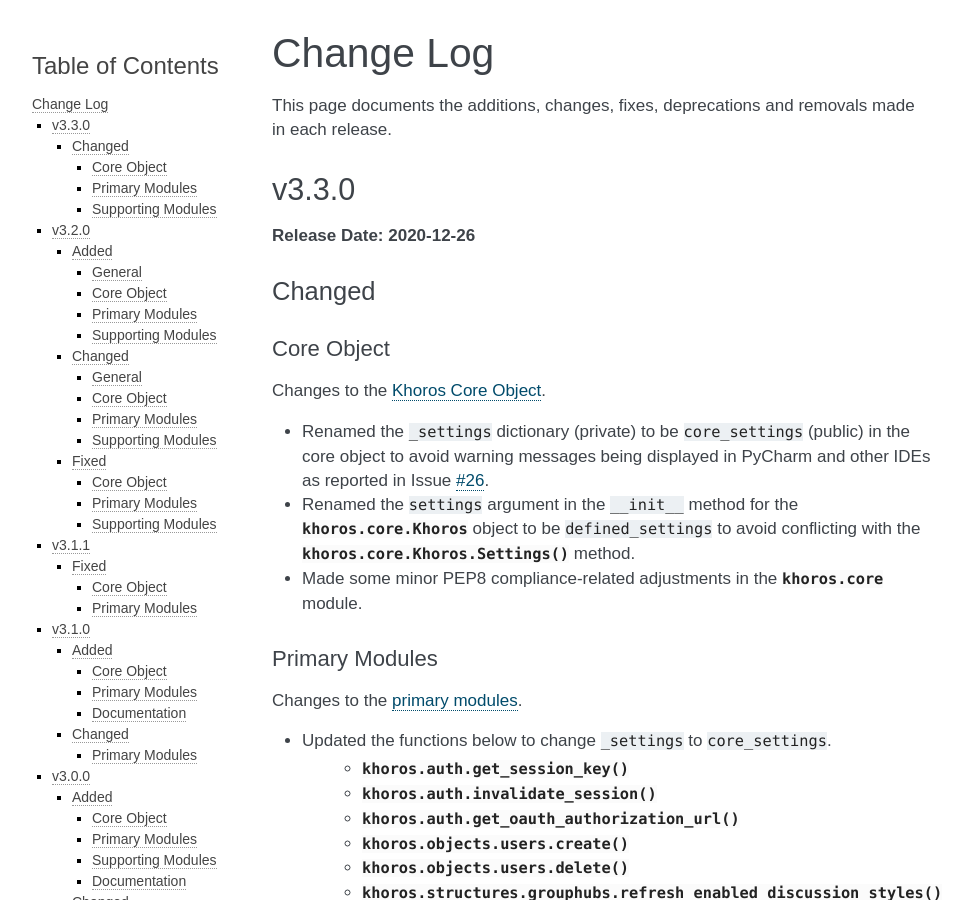
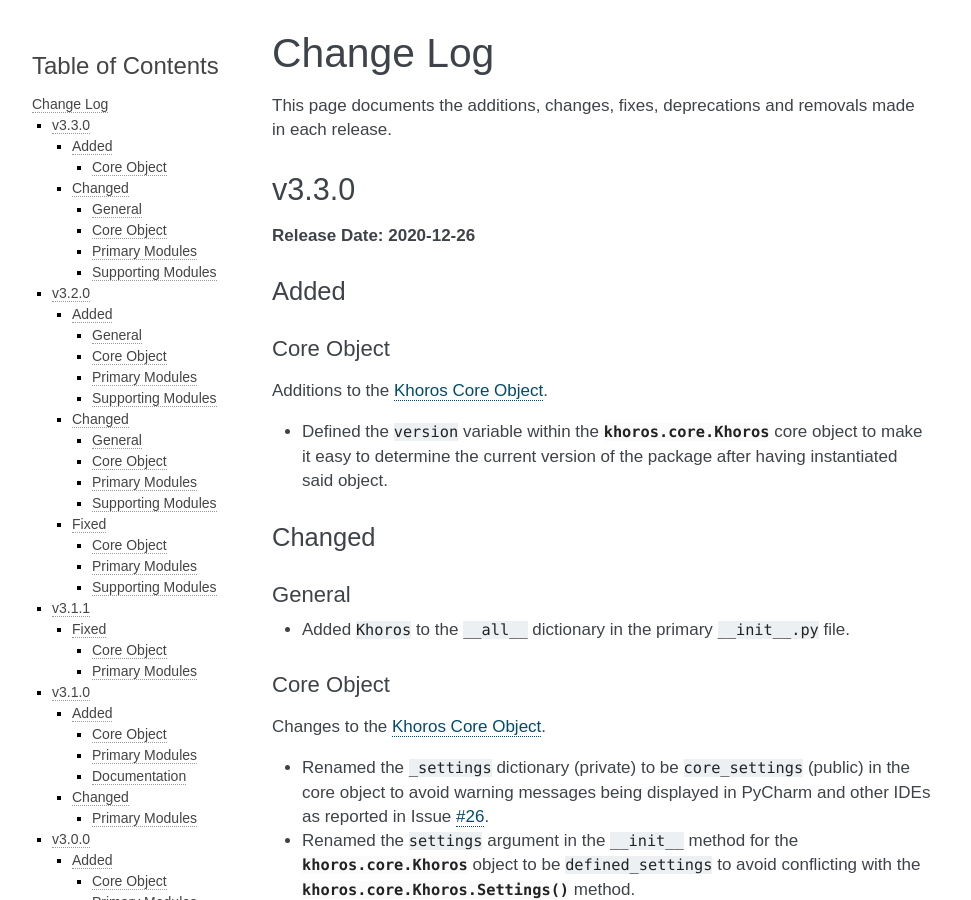
Before and after one commit to jeffshurtliff/khoros, a Sphinx documentation site: the page built from docs/changelog.rst, in a window 1280 px wide and 900 px high. Shown: the whole window, without its empty margins (148-1119 px from the left). Built offline with Sphinx 7.4.7, drawn with Linux system fonts in a browser that asks for light colours.

Commit message:
Defined the version variable in the Khoros core object to define the platform version

```diff
--- a/docs/changelog.rst
+++ b/docs/changelog.rst
@@ -8,8 +8,22 @@
 ******
 **Release Date: 2020-12-26**
 
+Added
+=====
+
+Core Object
+-----------
+Additions to the :doc:`core-object-methods`.
+
+* Defined the ``version`` variable within the :py:class:`khoros.core.Khoros` core object to make it
+  easy to determine the current version of the package after having instantiated said object.
+
 Changed
 =======
+
+General
+-------
+* Added ``Khoros`` to the ``__all__`` dictionary in the primary ``__init__.py`` file.
 
 Core Object
 -----------
```
Also changed, not shown: 1 other file.
